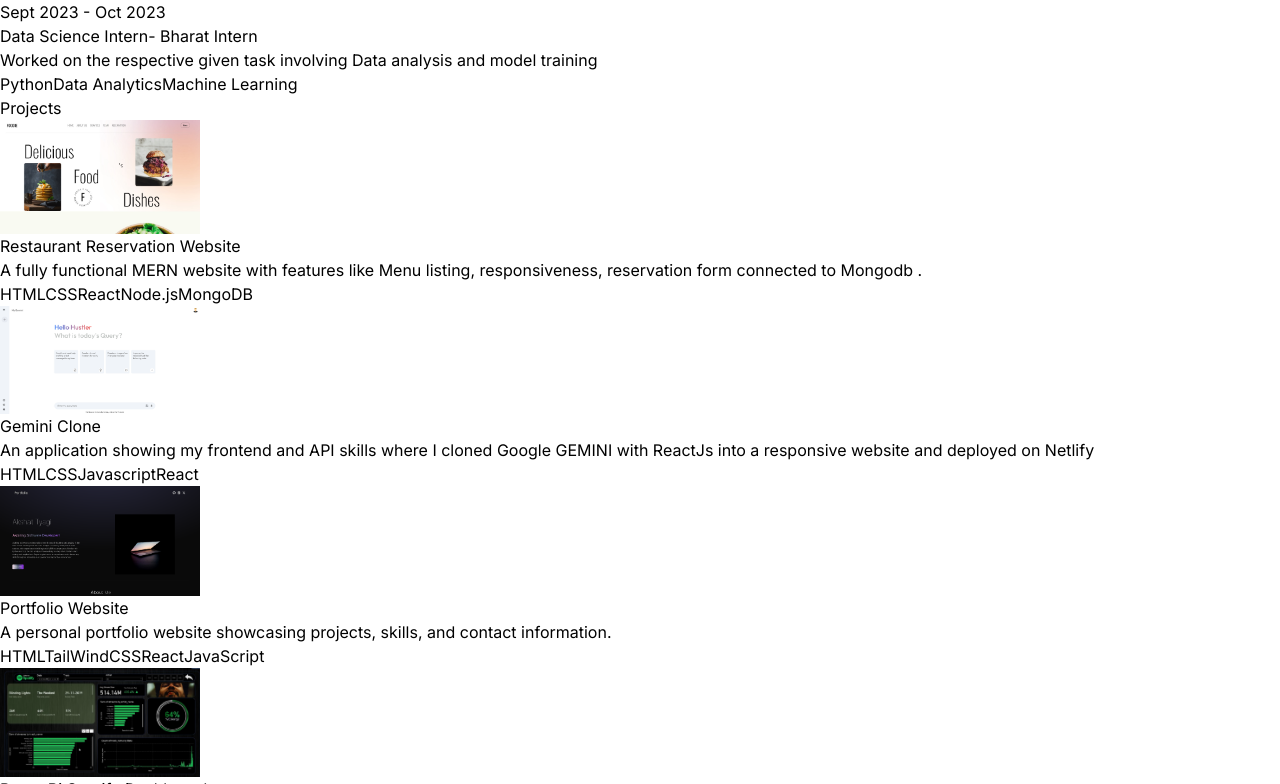
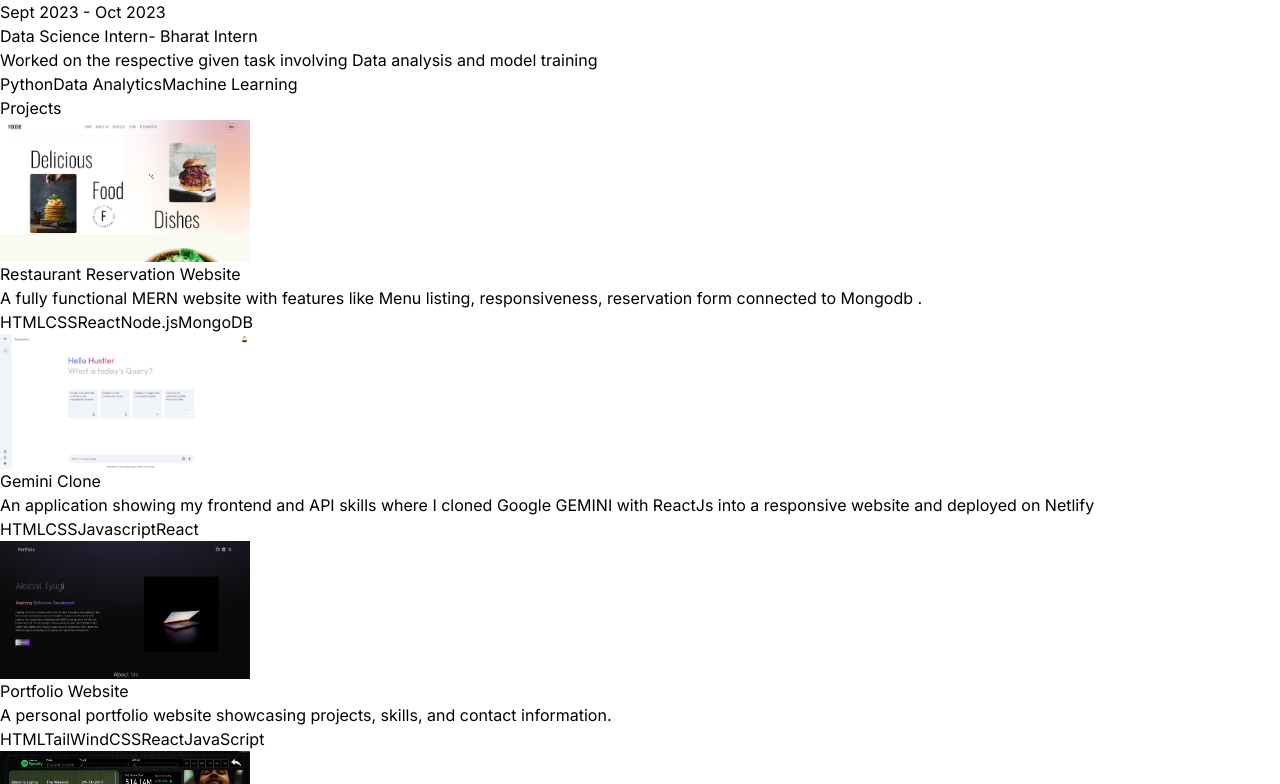
Before and after one commit to Akshatt10/Portfolio, a React (Vite) app in the folder Portfolio/: page / in a window 1280 px wide. Shown: the part 1616-2400 px from the top of the page. Built offline with nearby package versions, Linux system fonts and the light colour scheme.

Commit message:
Update Projects.jsx

```diff
--- a/Portfolio/src/components/Projects.jsx
+++ b/Portfolio/src/components/Projects.jsx
@@ -18,8 +18,8 @@ const Projects = () => {
                 className='w-full lg:w-1/4'>
                 <img
                 src={project.image}
-                width={200}
-                height={200}
+                width={250}
+                height={250}
                 alt={project.title}
                 className='mb-6 rounded' />
                 </motion.div>
```
